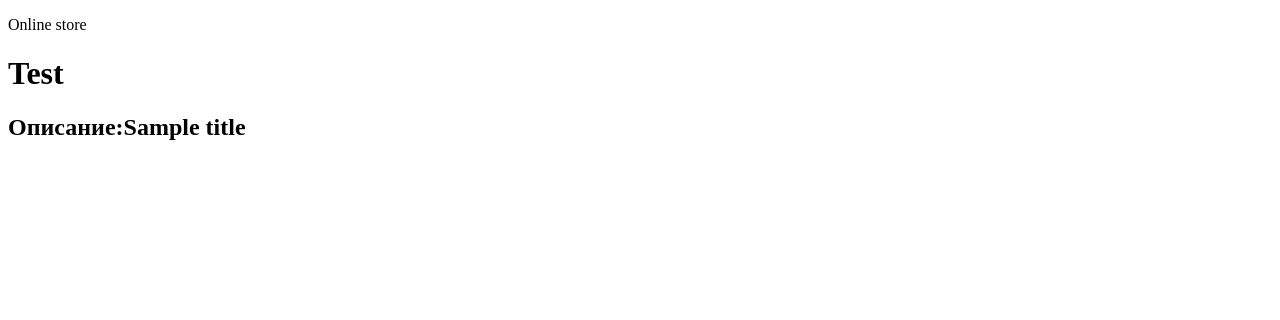
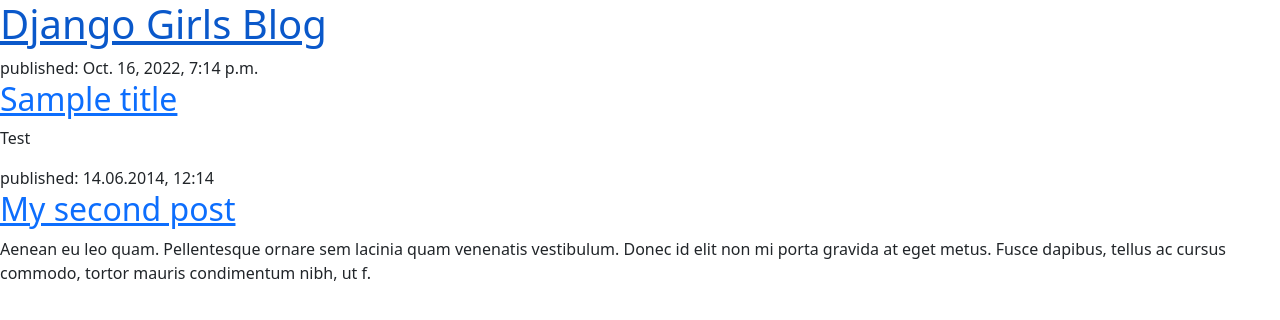
Before and after one commit to Djangopyth/djangoshop1, a Django app: page / in a window 1280 px wide. Shown: the top 320 px of the page. Run offline with Django 3.2, Linux system fonts and the light colour scheme; data comes from the database, SQL or seed files in the repository.

Commit message:
Modified templates to display posts from database.

```diff
--- a/blog/models.py
+++ b/blog/models.py
@@ -7,8 +7,6 @@
     author = models.ForeignKey(settings.AUTH_USER_MODEL, on_delete=models.CASCADE)
     title = models.CharField(max_length=200)
     text = models.TextField()
-
-
     created_date = models.DateTimeField(default=timezone.now)
     published_date = models.DateTimeField(blank=True, null=True)
 
--- a/blog/templates/blog/post_list.html
+++ b/blog/templates/blog/post_list.html
@@ -1,16 +1,28 @@
 <!DOCTYPE html>
+<html>
+<body>
+<title>my first blog</title>
+<html>
+<body>
 
+<header>
+    <link rel="stylesheet" href="https://cdn.jsdelivr.net/npm/bootstrap@5.1.3/dist/css/bootstrap.min.css" integrity="sha384-1BmE4kWBq78iYhFldvKuhfTAU6auU8tT94WrHftjDbrCEXSU1oBoqyl2QvZ6jIW3" crossorigin="anonymous">
+    <h1><a href="/">Django Girls Blog</a></h1>
+</header>
 
-<html>
-<head>
-    <title>Djangoshop</title>
-</head>
-<body>
 {% for post in posts %}
+    <article>
+        <time>published: {{ post.published_date }}</time>
+        <h2><a href="">{{ post.title }}</a></h2>
+        <p>{{ post.text|linebreaksbr }}</p>
+    </article>
+{% endfor %}
+</body>
+   <article>
+            <time>published: 14.06.2014, 12:14</time>
+            <h2><a href="">My second post</a></h2>
+            <p>Aenean eu leo quam. Pellentesque ornare sem lacinia quam venenatis vestibulum. Donec id elit non mi porta gravida at eget metus. Fusce dapibus, tellus ac cursus commodo, tortor mauris condimentum nibh, ut f.</p>
+        </article>
 
-    <p>Online store</p>
-    <h1>{{post.text}}</h1>
-    <h2>Описание:{{post.title}}</h2>
-{%endfor%}
-</body>
+ </body>
 </html>
```
Also changed, not shown: products/2022/10/18/i.webp (added), products/2022/10/18/iphon14.jpg (added).
